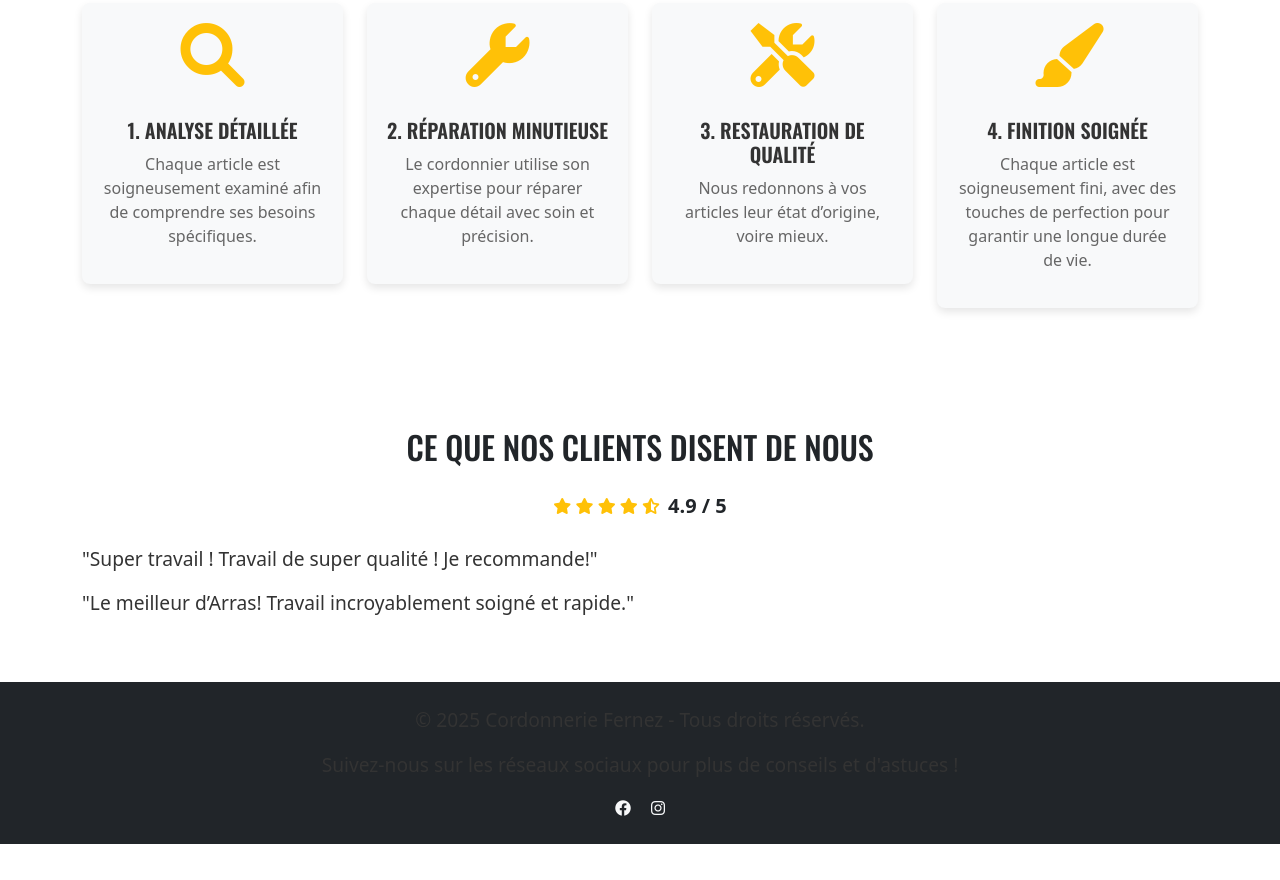
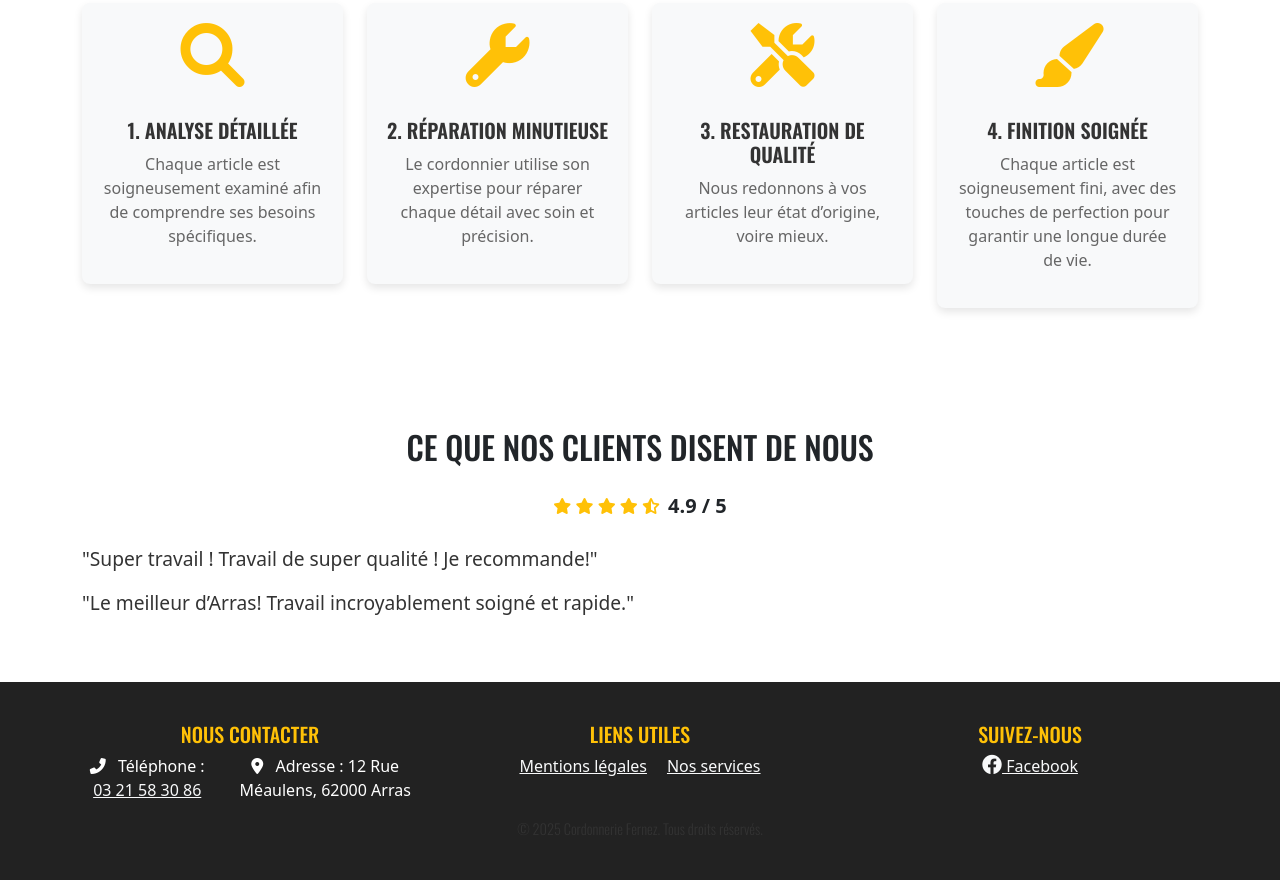
Before and after one commit to Zvenytoh/cordonnier-fernez, a plain HTML site: page index.html in a window 1280 px wide. Shown: the part 2020-2900 px from the top of the page. Before the commit the page ends 2864 px from the top, so only its background shows below. Drawn offline with nearby package versions, Linux system fonts and the light colour scheme; a script that the page names is missing.

Commit message:
final commit

```diff
--- a/index.html
+++ b/index.html
@@ -243,14 +243,55 @@
       </div>
     </section>
 
-    <footer class="bg-dark text-light py-4" id="footer-container">
-      <div class="container text-center">
-        <p>&copy; 2025 Cordonnerie Fernez - Tous droits réservés.</p>
-        <p>Suivez-nous sur les réseaux sociaux pour plus de conseils et d'astuces !</p>
-        <div>
-          <a href="#" class="text-light me-3"><i class="fab fa-facebook"></i></a>
-          <a href="#" class="text-light"><i class="fab fa-instagram"></i></a>
+    <footer class="footer">
+      <div class="container">
+        <div class="row">
+          <!-- Colonne Contact -->
+          <div class="col-md-4">
+            <h5 class="text-warning">Nous contacter</h5>
+            <ul>
+              <li>
+                <i class="fas fa-phone-alt me-2"></i>
+                Téléphone :
+                <a href="tel" class="text-light">03 21 58 30 86</a>
+              </li>
+              <li>
+                <i class="fas fa-map-marker-alt me-2"></i>
+                Adresse : 12 Rue Méaulens, 62000 Arras
+              </li>
+            </ul>
+          </div>
+
+          <!-- Colonne Mentions légales -->
+          <div class="col-md-4">
+            <h5 class="text-warning">Liens utiles</h5>
+            <ul>
+              <li>
+                <a href="pages/mention-legales.html" class="text-light"
+                  >Mentions légales</a
+                >
+              </li>
+              <li><a href="#services" class="text-light">Nos services</a></li>
+            </ul>
+          </div>
+
+          <!-- Colonne Réseaux sociaux -->
+          <div class="col-md-4 text-md-end">
+            <h5 class="text-warning">Suivez-nous</h5>
+            <ul class="social-icons">
+              <li>
+                <a
+                  href="https://www.facebook.com/cordonneriefernez/"
+                  class="text-light"
+                >
+                  <i class="fab fa-facebook"></i>
+                  Facebook
+                </a>
+              </li>
+            </ul>
+          </div>
         </div>
+        <p>&copy; 2025 Cordonnerie Fernez. Tous droits réservés.</p>
       </div>
     </footer>
 
```
